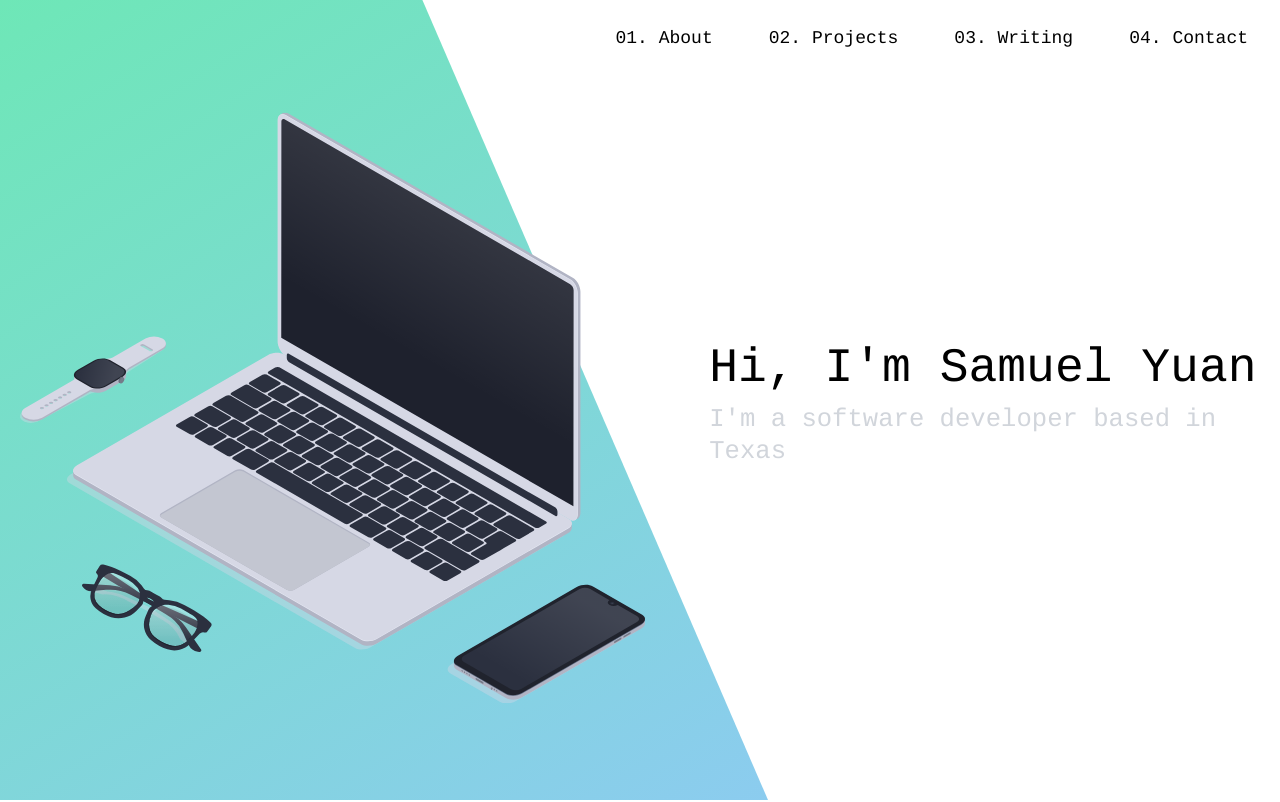
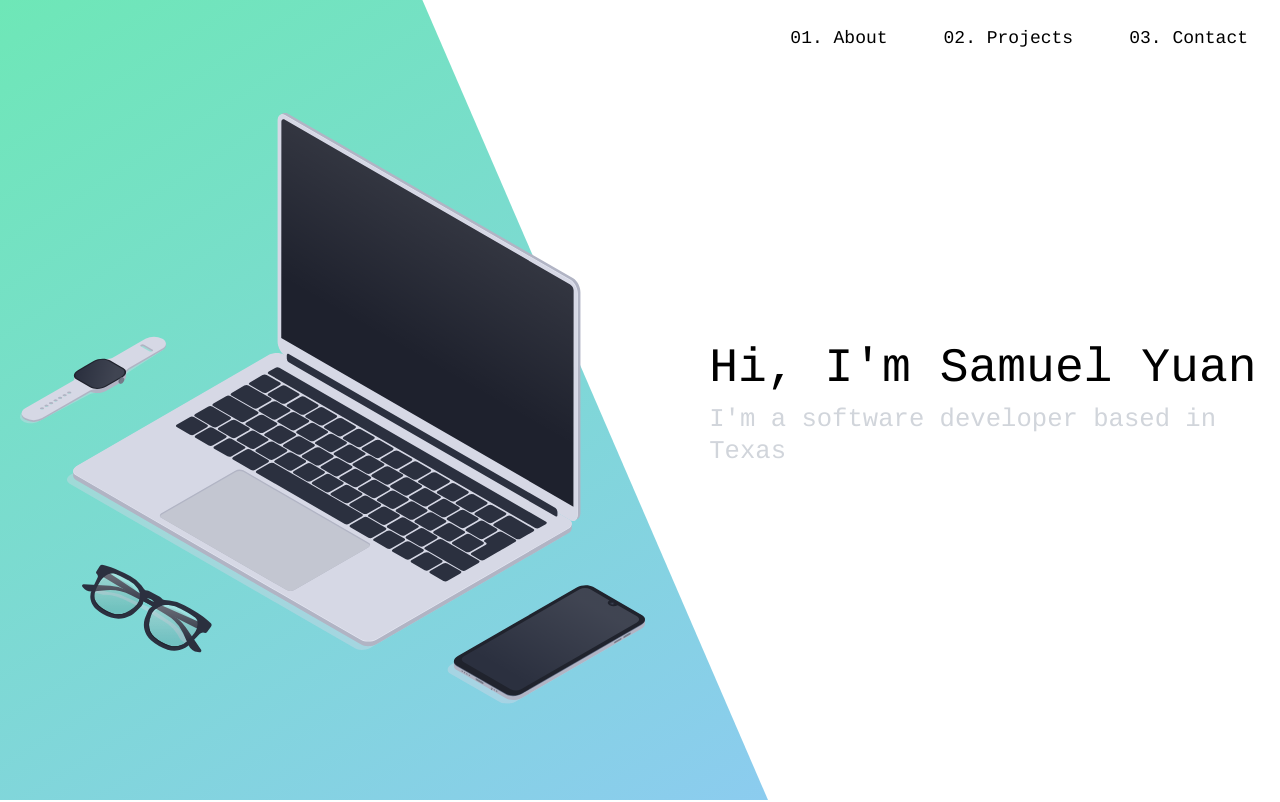
Before and after one commit to YuanSamuel/portfolio-site, a Next.js app: page / in a window 1280 px wide. Shown: the top 802 px of the page. Built offline with nearby package versions, Linux system fonts and the light colour scheme.

Commit message:
:sparkles: update profile and remove blog

```diff
--- a/components/navbar.js
+++ b/components/navbar.js
@@ -34,20 +34,11 @@ export default function NavBar() {
         <div
           className="cursor-pointer"
           onClick={() => {
-            const anchor = document.querySelector("#writing");
-            anchor.scrollIntoView({ behavior: "smooth" });
-          }}
-        >
-          <p className="mr-14">03. Writing</p>
-        </div>
-        <div
-          className="cursor-pointer"
-          onClick={() => {
             const anchor = document.querySelector("#contact");
             anchor.scrollIntoView({ behavior: "smooth" });
           }}
         >
-          <p>04. Contact</p>
+          <p>03. Contact</p>
         </div>
       </nav>
       {/* <div ref={node} className="sm:hidden">
--- a/pages/index.js
+++ b/pages/index.js
@@ -5,7 +5,6 @@ import Landing from "../components/landing";
 import About from "../components/about";
 import Projects from "../components/projects";
 import Contact from "../components/contact";
-import Writing from "../components/writing";
 
 export default function Home({ posts }) {
   return (
@@ -20,7 +19,6 @@ export default function Home({ posts }) {
         <Landing />
         <About />
         <Projects />
-        <Writing posts={posts} />
         <Contact />
       </main>
     </div>
```
Also changed, not shown: public/profile_image.png, 1 other file (tests, documents, lock files or other folders).
